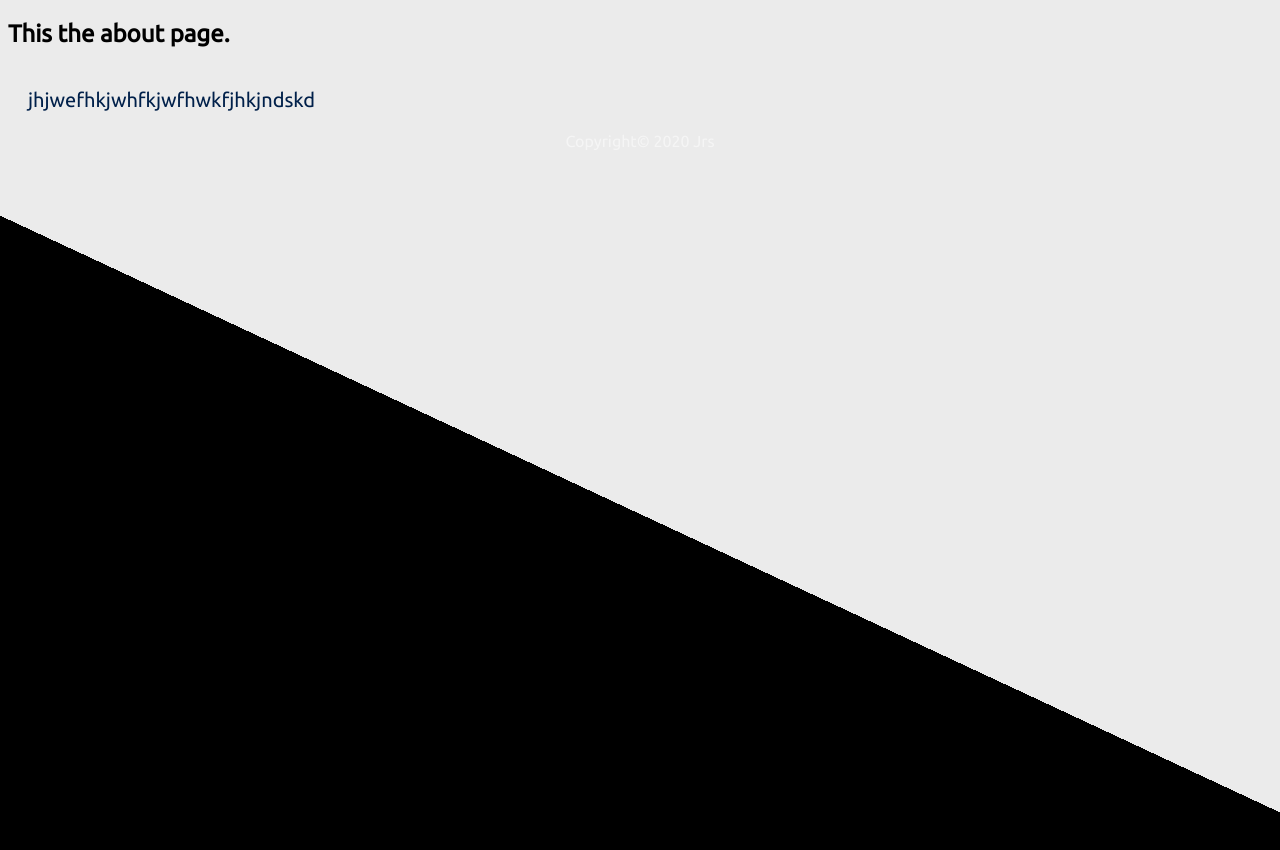
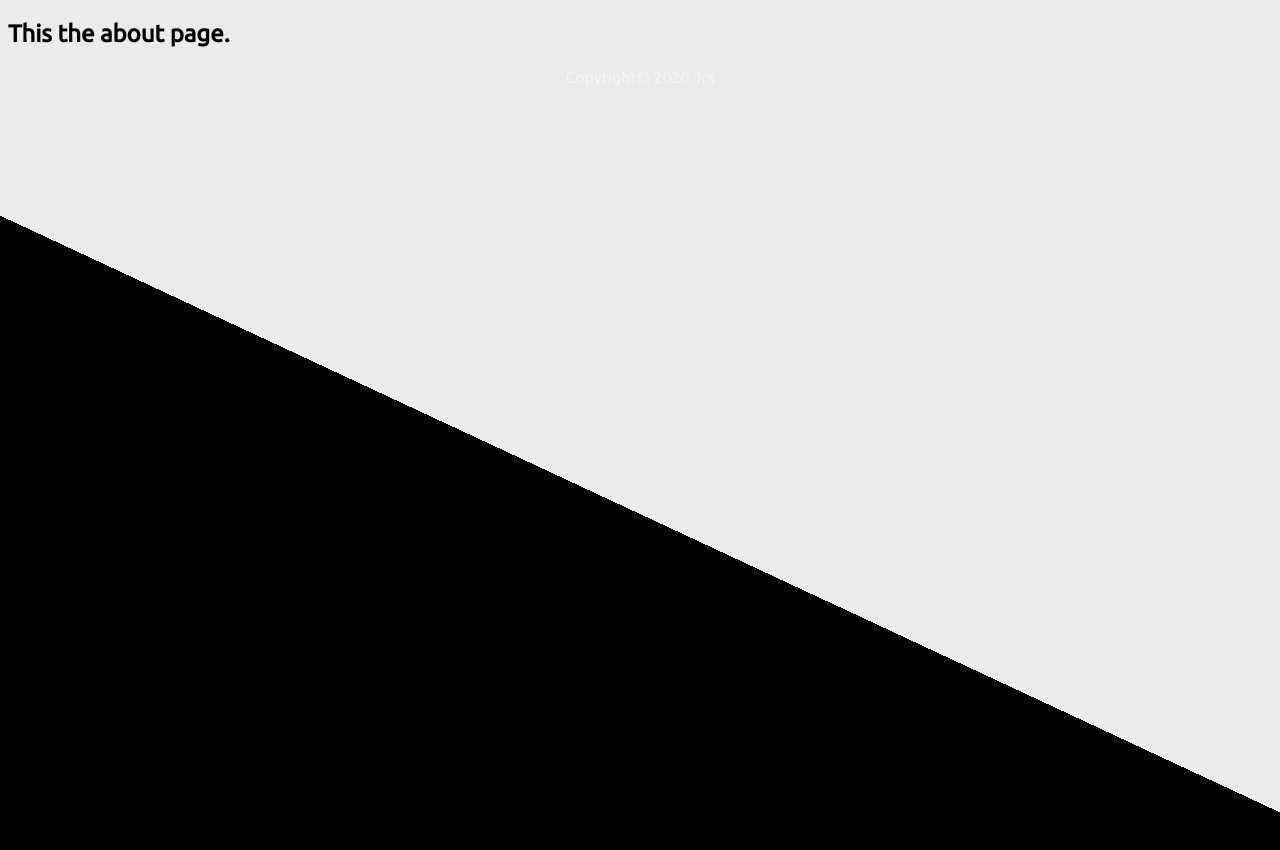
Before and after one commit to juliors1/todo-list, a website: page about.ejs in a window 1280 px wide. Drawn offline with nearby package versions, Linux system fonts and the light colour scheme; files that its build step writes are made by us from their sources.

Commit message:
Update about.ejs

```diff
--- a/about.ejs
+++ b/about.ejs
@@ -1,6 +1,5 @@
 
 <%- include("header") -%>
 <h2> This the about page.</h2>
-<p>jhjwefhkjwhfkjwfhwkfjhkjndskd</p>
 
 <%- include("footer") -%>
```
